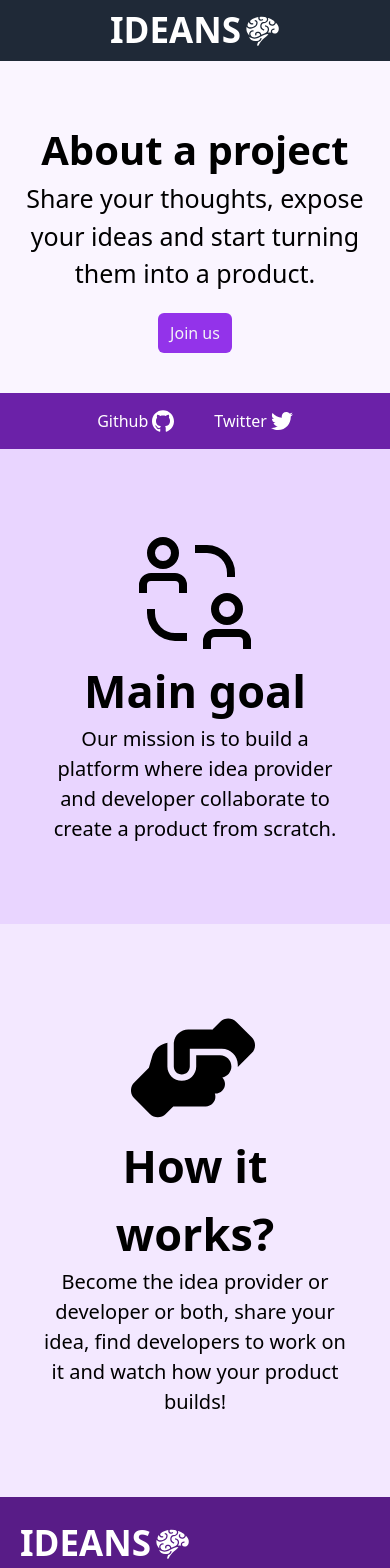
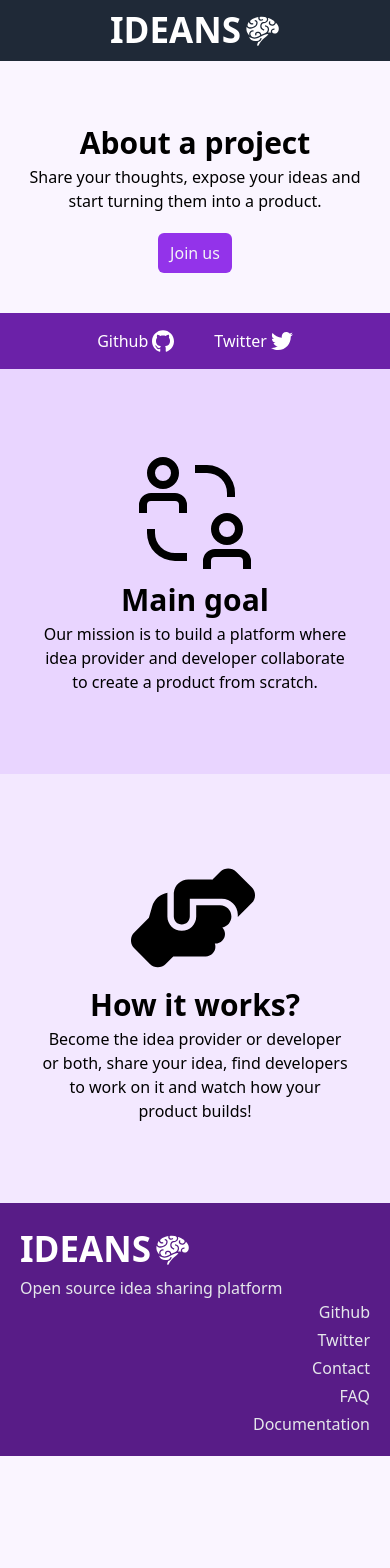
Before and after one commit to 5ud03r5/idean, a Nuxt app: page / in a window 390 px wide. Shown: the top 1568 px of the page. After the commit the page ends 1456 px from the top, so only its background shows below. Built offline with nearby package versions, Linux system fonts and the light colour scheme; no server answers.

Commit message:
fixed responsive landing page issues

```diff
--- a/components/AboutProject.vue
+++ b/components/AboutProject.vue
@@ -1,8 +1,8 @@
 <template>
     <div class="container pt-20 pb-10 mx-auto">
         <div class="text-center md:w-[500px] mx-auto ">
-            <h1 class="text-[40px] font-bold">About a project</h1>
-            <p class="text-[25px]">Share your thoughts, expose your ideas and start turning them
+            <h1 class="md:text-[40px] max-md:text-[30px] font-bold">About a project</h1>
+            <p class="md:text-[25px] max-md:px-5">Share your thoughts, expose your ideas and start turning them
                 into a
                 product.</p>
         </div>
--- a/components/HowItWorks.vue
+++ b/components/HowItWorks.vue
@@ -6,8 +6,8 @@
             </div>
 
             <div class="md:w-1/3 md:ml-auto md:text-end max-md:text-center">
-                <h2 class="text-[45px] font-bold">How it works?</h2>
-                <p class="text-[20px]">Become the idea provider or developer or both, share your idea, find developers
+                <h2 class="md:text-[45px] max-md:text-[30px] font-bold">How it works?</h2>
+                <p class="md:text-[20px]">Become the idea provider or developer or both, share your idea, find developers
                     to work on it and
                     watch
                     how your
--- a/components/MainGoal.vue
+++ b/components/MainGoal.vue
@@ -5,8 +5,8 @@
                 <IconsCollaborate class="md:h-[300px] md:w-[300px] max-md:w-32 max-md:h-32"></IconsCollaborate>
             </div>
             <div class="md:w-1/3 max-md:text-center">
-                <h2 class="text-[45px]  font-bold">Main goal</h2>
-                <p class="text-[20px]">Our mission is to build a platform where idea provider and developer collaborate
+                <h2 class="md:text-[45px] max-md:text-[30px] font-bold">Main goal</h2>
+                <p class="md:text-[20px]">Our mission is to build a platform where idea provider and developer collaborate
                     to create a product
                     from
                     scratch.</p>
```
